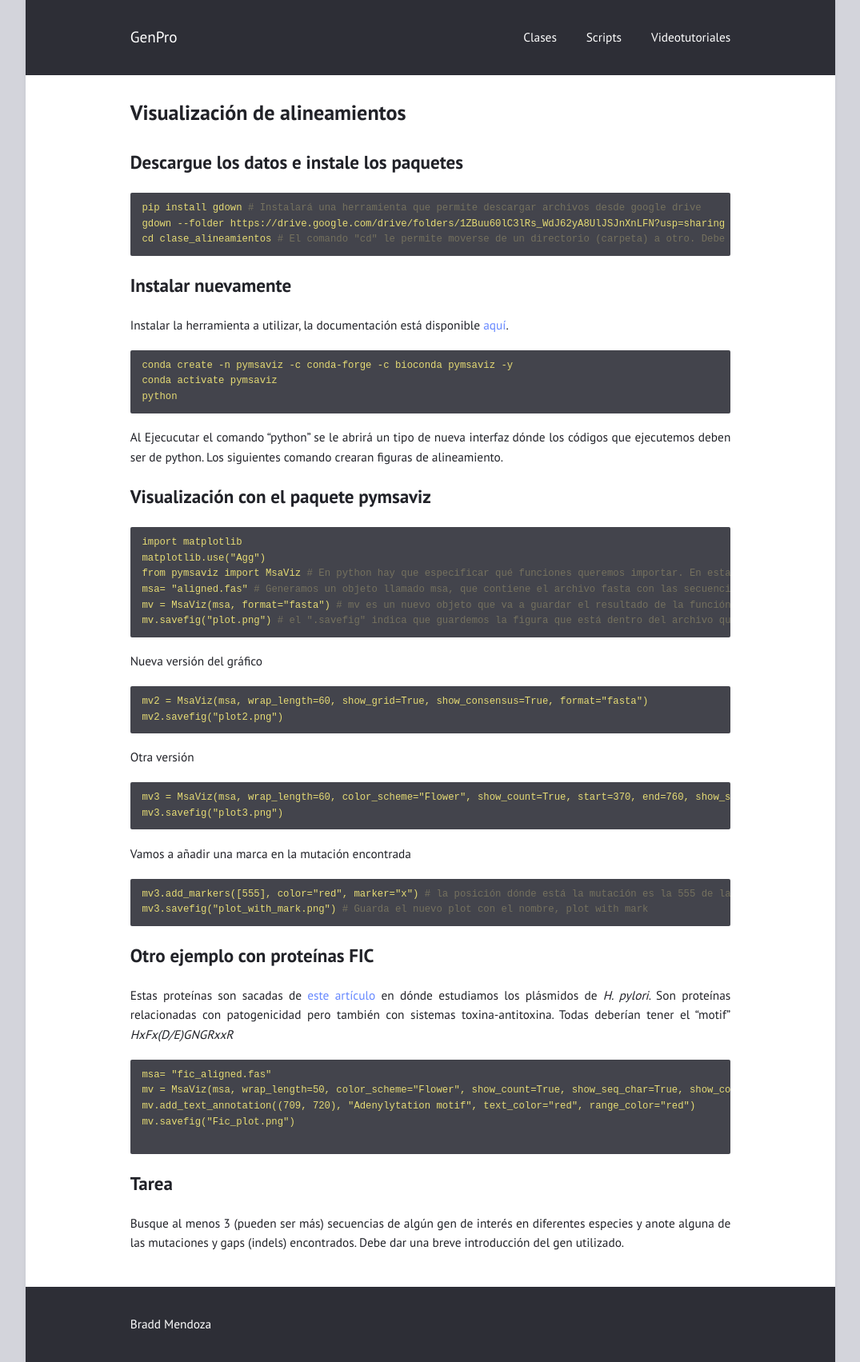
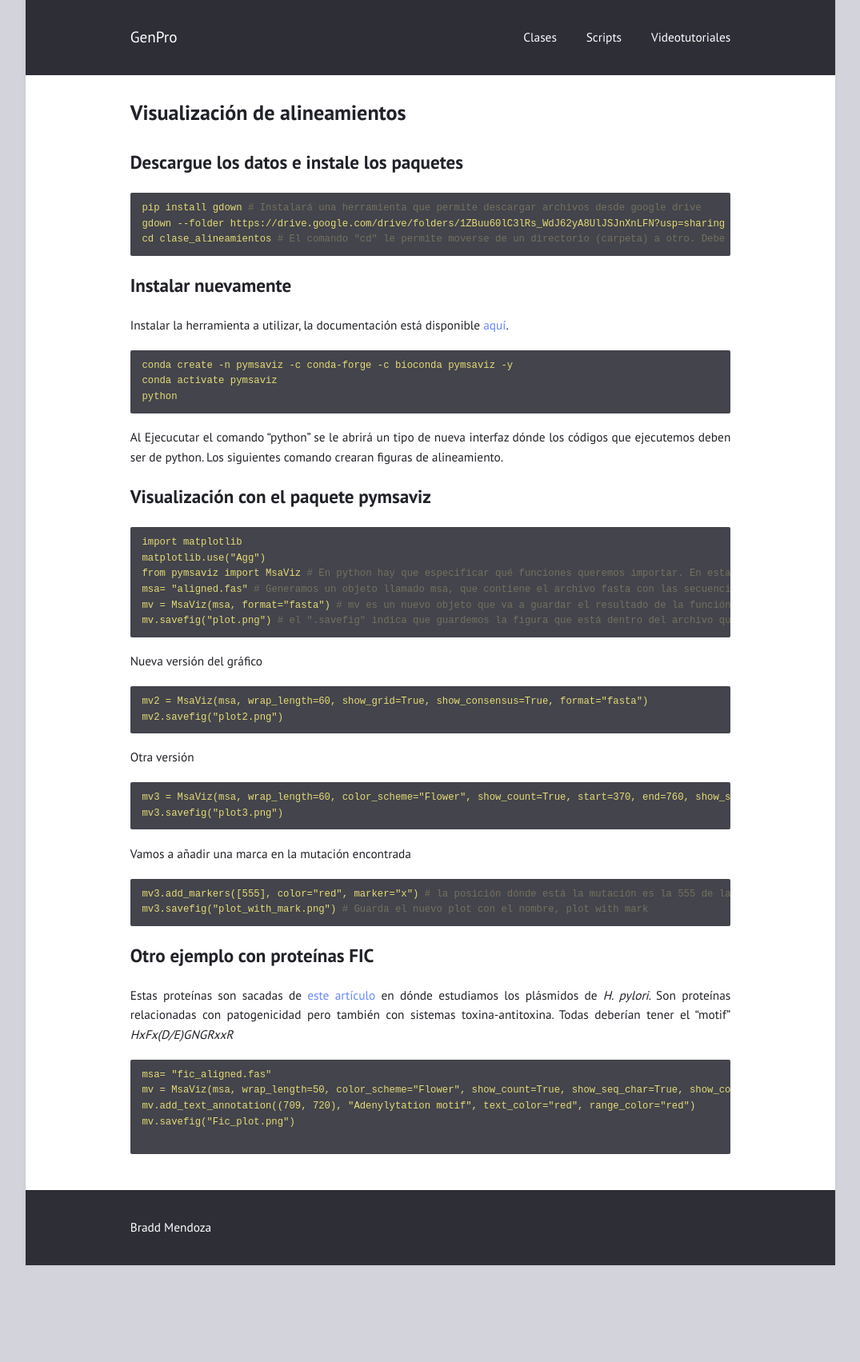
Before and after one commit to braddmg/GenPro, a Jekyll site: the page built from _posts/2025-09-17-Visualizacion-de-alineamientos.md, in a window 1280 px wide. Shown: the whole page at 80% size, without its empty margins (102-1177 px from the left). Built offline with Jekyll 4.4.1, drawn with Linux system fonts in a browser that asks for light colours; after the commit the page ends 1582 px from its top, so only the background shows below that.

Commit message:
Update 2025-09-17-Visualizacion-de-alineamientos.md

````diff
--- a/_posts/2025-09-17-Visualizacion-de-alineamientos.md
+++ b/_posts/2025-09-17-Visualizacion-de-alineamientos.md
@@ -56,7 +56,3 @@ mv.add_text_annotation((709, 720), "Adenylytation motif", text_color="red", rang
 mv.savefig("Fic_plot.png")
 
 ```
-
-## Tarea
-Busque al menos 3 (pueden ser más) secuencias de algún gen de interés en diferentes especies y anote alguna de las mutaciones y gaps (indels) encontrados.
-Debe dar una breve introducción del gen utilizado.
````
